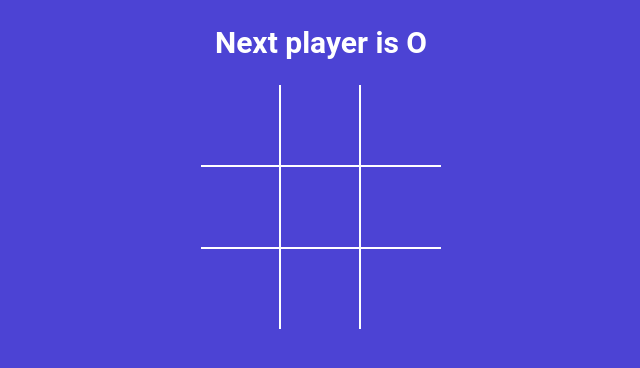
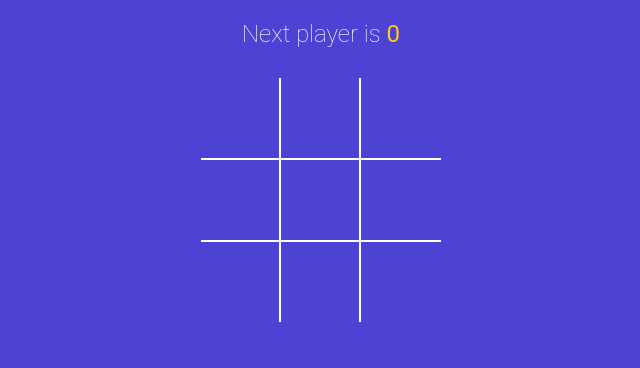
Before and after one commit to Rdk05/tictactoe-game, a React (Vite) app: page / in a window 1280 px wide. Shown: the top 368 px of the page, without its empty margins (319-959 px from the left). Built offline with nearby package versions, Linux system fonts and the light colour scheme.

Commit message:
display draw message. apply styles for StatusMessage component

```diff
--- a/src/App.jsx
+++ b/src/App.jsx
@@ -1,6 +1,7 @@
 import './styles.scss';
 import { useState } from 'react';
 import Board from './components/Board';
+import StatusMessage from './components/StatusMessage';
 import { calculateWinner } from './winner';
 
 function App(){
@@ -8,13 +9,9 @@
     const [isXNext, setIsXNext] = useState(false);
 
     const winner = calculateWinner(squares);
-    const nextPlayer = isXNext ? 'x' : 'O';
-
-    const statusMessage = winner ? `Winner is ${winner}` : `Next player is ${nextPlayer}`;
 
     const handleSquareClick = clickedPosition => {
 
-      // null, 'x', 'o'
       if(squares[clickedPosition] || winner){
           return;
       }
@@ -37,7 +34,8 @@
 
   return (
     <div className='app'>
-      <h2>{statusMessage}</h2>
+
+      <StatusMessage winner={winner} isXNext={isXNext} squares={squares} />
       <Board squares={squares} handleSquareClick={handleSquareClick} />
     </div>
   );
--- /dev/null
+++ b/src/components/StatusMessage.jsx
@@ -0,0 +1,45 @@
+
+const statusMessage = ({ winner, isXNext, squares }) => {
+    const noMovesLeft = squares.every(squareValue => squareValue !== null);
+    const nextPlayer = isXNext ? 'x' : '0';
+
+    const renderStatusMessage = () => {
+        if(winner) {
+            return (
+              <>
+                 Winner is {' '}
+                <span className={ winner === 'X' ? "text-green" : "text-orange"}>
+                  {winner}
+                </span>
+              </>
+            );
+        }
+
+        if(!winner && noMovesLeft) {
+            return (
+             <>
+              <span className="text-orange">0</span> and{' '}
+              <span className="text-green">X</span> tied
+              </>
+            );
+        }
+
+        if(!winner && !noMovesLeft) {
+            return (
+              <>
+                Next player is{' '}
+                <span className={ isXNext ? "text-green" : "text-orange"}>
+                  {nextPlayer}
+                </span>
+              </>
+            );
+        }
+
+        return null;
+    };
+
+
+    return <h2 className="status-message">{renderStatusMessage()}</h2>;
+};
+
+export default statusMessage;
--- a/src/styles.scss
+++ b/src/styles.scss
@@ -69,7 +69,7 @@
 
   .status-message {
     margin-bottom: 30px;
-    font-size: 1.2rem;
+    font-size: 1.5rem;
     font-weight: lighter;
     span {
       font-weight: normal;
```
